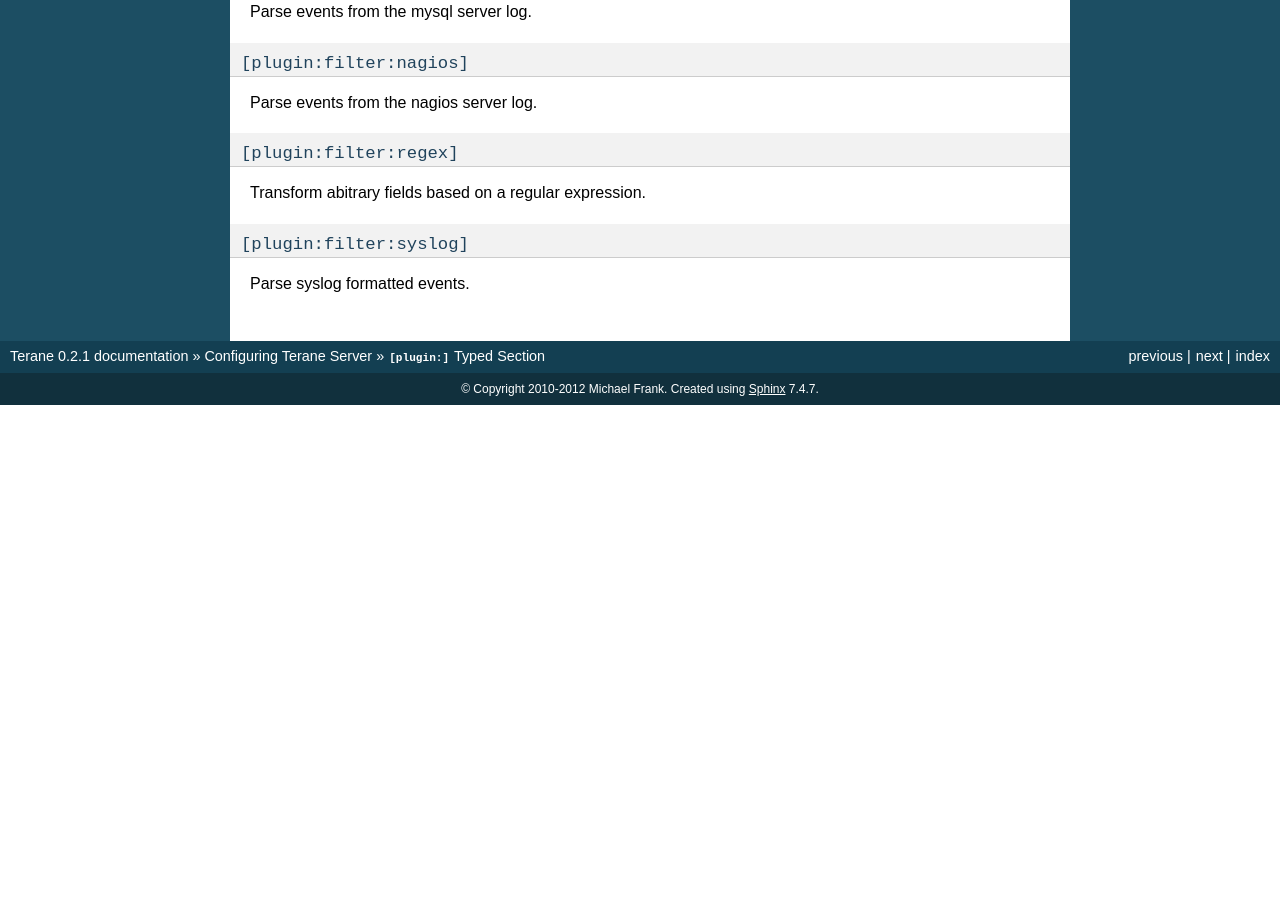
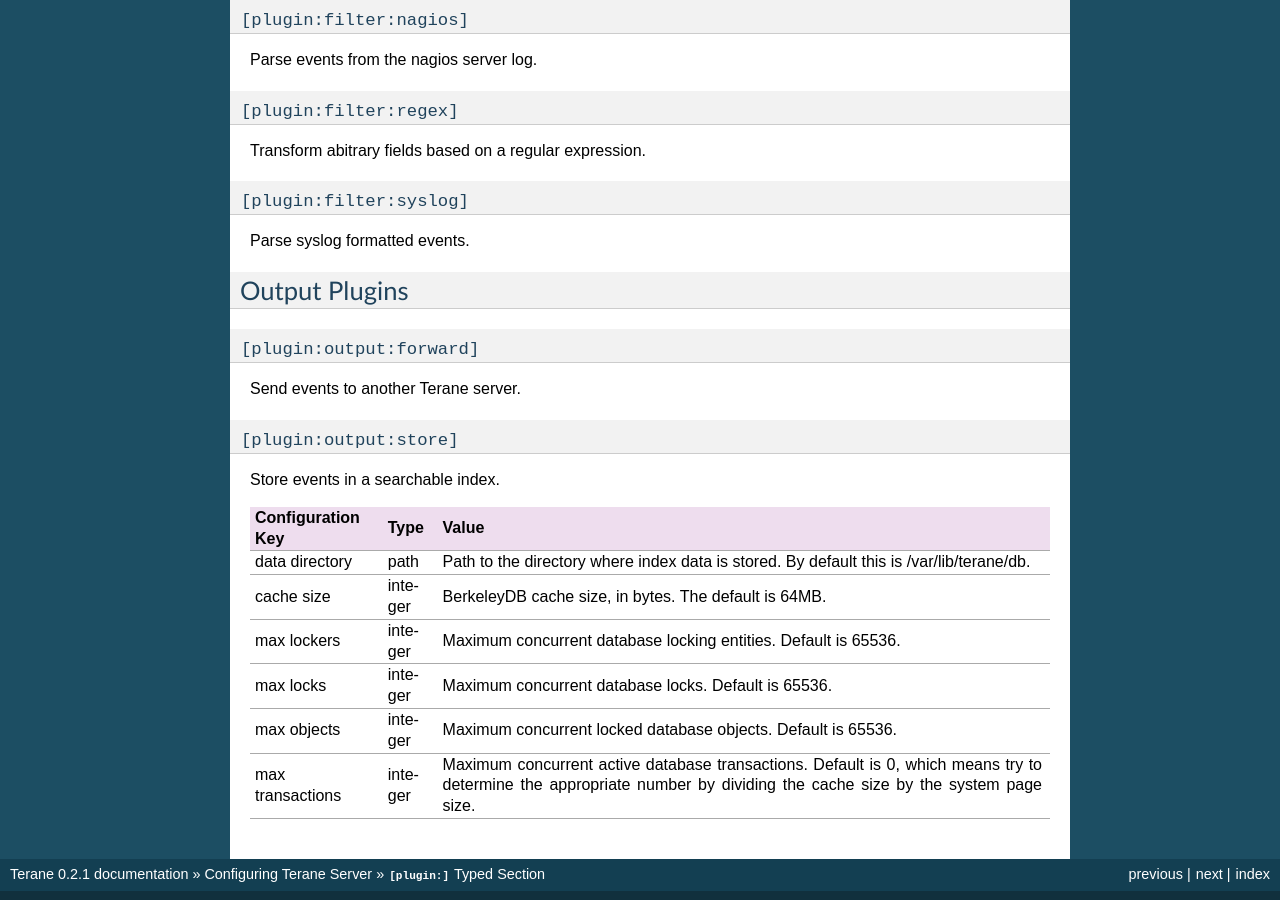
Before and after one commit to msfrank/terane, a Sphinx documentation site: the page built from doc/admin/reference/plugin.rst, in a window 1280 px wide and 900 px high, scrolled down 1169 px. Built offline with Sphinx 7.4.7, drawn with Linux system fonts in a browser that asks for light colours; before the commit the page ends 1574 px from its top, so only the background shows below that; some of the changed text lies outside the part shown.

Commit message:
document output plugins

```diff
--- a/doc/admin/reference/plugin.rst
+++ b/doc/admin/reference/plugin.rst
@@ -27,15 +27,24 @@ listen port           integer The network port to bind to.  The default is to
 Input Plugins
 -------------
 
+``[plugin:input:collect]``
+""""""""""""""""""""""""""
+
+Listen for events from other terane servers.
+
+===================== ======= ===============================================
+Configuration Key     Type    Value
+===================== ======= ===============================================
+collect address       string  The network address to bind to.  The default is
+                              to bind to all available interfaces.
+collect port          integer The network port to bind to.  The default is to
+                              bind to port 8643.
+===================== ======= ===============================================
+
 ``[plugin:input:file]``
 """""""""""""""""""""""
 
 Monitor files.
-
-===================== ======= ===============================================
-Configuration Key     Type    Value
-===================== ======= ===============================================
-===================== ======= ===============================================
 
 ``[plugin:input:syslog]``
 """""""""""""""""""""""""
@@ -96,3 +91,36 @@ Transform abitrary fields based on a regular expression.
 """"""""""""""""""""""""""
 
 Parse syslog formatted events.
+
+--------------
+Output Plugins
+--------------
+
+``[plugin:output:forward]``
+"""""""""""""""""""""""""""
+
+Send events to another Terane server.
+
+``[plugin:output:store]``
+"""""""""""""""""""""""""
+
+Store events in a searchable index.
+
+===================== ======= ==================================================
+Configuration Key     Type    Value
+===================== ======= ==================================================
+data directory        path    Path to the directory where index data is
+                              stored.  By default this is /var/lib/terane/db.
+cache size            integer BerkeleyDB cache size, in bytes.  The default
+                              is 64MB.
+max lockers           integer Maximum concurrent database locking entities.
+                              Default is 65536.
+max locks             integer Maximum concurrent database locks.  Default is
+                              65536.
+max objects           integer Maximum concurrent locked database objects.
+                              Default is 65536.
+max transactions      integer Maximum concurrent active database transactions.
+                              Default is 0, which means try to determine the
+                              appropriate number by dividing the cache size by
+                              the system page size.
+===================== ======= ==================================================
```
Also changed, not shown: other parts of doc/admin/reference/plugin.rst (+0 -14 lines).
